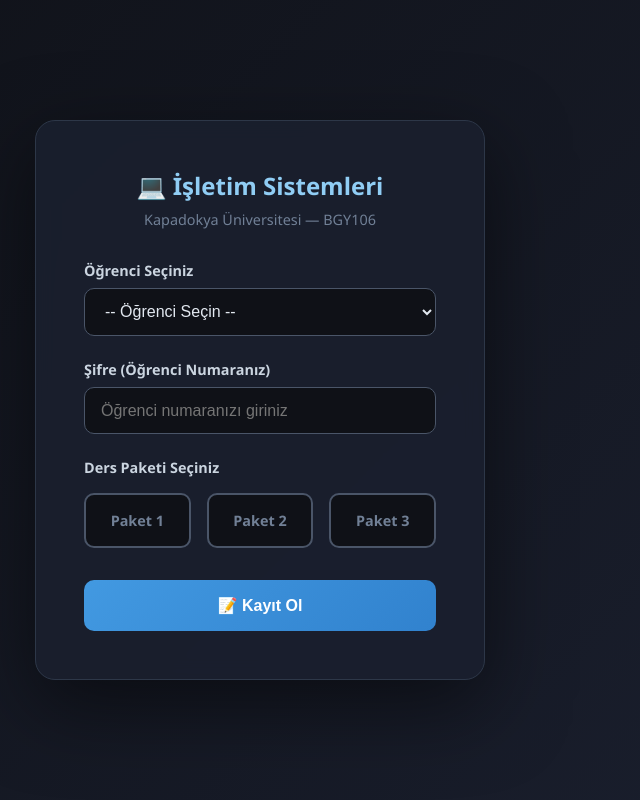
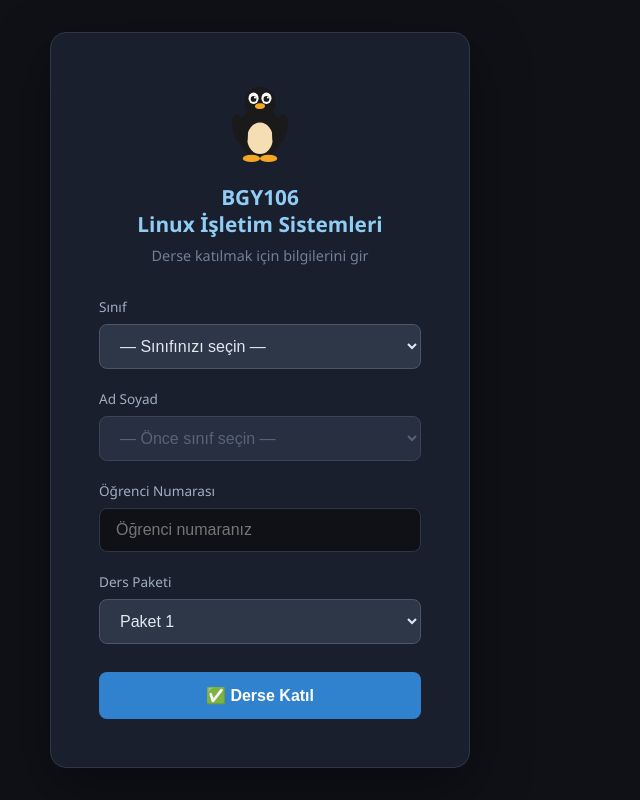
Before and after one commit to bekiragirgun/enroll, a Flask app: template templates/login.html in a window 1280 px wide. Shown: the whole page, without its empty margins (380-1020 px from the left). Run offline with Flask 3, Linux system fonts and the light colour scheme; the template is opened without the code that fills it, so the values that code supplies are empty.

Commit message:
Özellik: Sınıf seçimli öğrenci girişi
- 💻 İşletim Sistemleri başlığı (Linux Terminal değil)
- Sınıf seçimi eklendi (öğrenci_listesi API ile)
- Öğrenci dropdown'dan kendi adını seçer
- Öğrenci numarası şifre olarak kullanılır
- Ders paketi 1,2,3 seçimi eklendi
- ✅ Derse Katıl butonu
- Tux penguin logosu eklendi
- Eski sistem restore edildi

```diff
--- a/app.py
+++ b/app.py
@@ -209,54 +209,56 @@ PAKET_SECENEKLERI = [
 @app.route('/')
 def ana():
     """Ana sayfa - Giriş formu."""
-    with db_baglantisi() as db:
-        ogrenciler = db.execute(
-            'SELECT id, ad, soyad, numara FROM ogrenciler ORDER BY ad, soyad'
-        ).fetchall()
-    return render_template('login.html', ogrenciler=ogrenciler)
+    siniflar = sinif_listesi()
+    return render_template('login.html', siniflar=siniflar, paket_varsayilan=paket_hesapla(), paket_secenekleri=PAKET_SECENEKLERI)
 
 @app.route('/giris', methods=['POST'])
 def giris():
-    ogrenci_id = request.form.get('ogrenci_id', '').strip()
-    sifre      = request.form.get('sifre', '').strip()
+    sinif_id  = request.form.get('sinif_id', '').strip()
+    ad_soyad  = request.form.get('ad_soyad', '').strip().upper()
+    numara    = request.form.get('numara', '').strip()
     ders_paketi = request.form.get('ders_paketi', '').strip()
+
+    siniflar = sinif_listesi()
 
     # Hata durumunda formu tekrar göstermek için yardımcı
     def hata_goster(mesaj):
-        with db_baglantisi() as db:
-            ogrenciler = db.execute(
-                'SELECT id, ad, soyad, numara FROM ogrenciler ORDER BY ad, soyad'
-            ).fetchall()
-        return render_template('login.html', hata=mesaj, ogrenciler=ogrenciler)
+        return render_template('login.html',
+                               hata=mesaj,
+                               siniflar=siniflar,
+                               paket_secenekleri=PAKET_SECENEKLERI,
+                               paket_varsayilan=ders_paketi or paket_hesapla())
 
-    if not ogrenci_id or not sifre or not ders_paketi:
+    if not sinif_id or not ad_soyad or not numara or not ders_paketi:
         return hata_goster('Lütfen tüm alanları doldurun.')
 
-    # Ders paketi doğrulama
-    if ders_paketi not in ['1', '2', '3']:
-        return hata_goster('Geçersiz ders paketi seçimi.')
+    # Paket doğrulma
+    if ders_paketi not in PAKET_SECENEKLERI:
+        ders_paketi = paket_hesapla()   # Geçersizse saate göre dön
 
-    # Öğrenci bilgilerini getir
+    # ── Whitelist kontrolü ──
     with db_baglantisi() as db:
         ogrenci = db.execute(
-            'SELECT id, ad, soyad, numara FROM ogrenciler WHERE id=?',
-            (ogrenci_id,)
+            'SELECT ad, soyad, numara FROM ogrenciler WHERE ad_soyad=? AND sinif_id=?',
+            (ad_soyad, sinif_id)
         ).fetchone()
 
-        if not ogrenci:
-            return hata_goster('Öğrenci bulunamadı.')
+    if not ogrenci:
+        return hata_goster('Bu öğrenci numarası seçili sınıfa kayıtlı değil.')
 
-        # Şifre kontrolü (öğrenci numarası ile)
-        if ogrenci['numara'] != sifre:
-            return hata_goster('Hatalı şifre!')
+    # Şifre kontrolü (öğrenci numarası ile)
+    if ogrenci['numara'] != numara:
+        return hata_goster('Hatalı şifre!')
 
-    tam_ad = (ogrenci['ad'] + ' ' + ogrenci['soyad']).upper()
-    numara = ogrenci['numara']
-    saat = simdi()
-    tarih = bugun()
-    istemci = istemci_ip()
+    saat      = simdi()
+    tarih     = bugun()
+    istemci   = istemci_ip()
 
     with db_baglantisi() as db:
+        # Sınıf adını al
+        sinif_row = db.execute('SELECT ad FROM siniflar WHERE id=?', (sinif_id,)).fetchone()
+        sinif_ad  = sinif_row['ad'] if sinif_row else ''
+
         # ── 1. AYNI IP'DEN FARKLI ÖĞRENCİ KONTROLÜ ────────────────────
         # Aynı IP'den bugün BU PAKET'te FARKLI bir öğrenci giriş yapmış mı?
         # (Aynı öğrenci tekrar giriyorsa NUMARA AYNI olacağı için atlanır)
@@ -278,8 +280,8 @@ def giris():
                     (tarih, saat, istemci,
                      list(ip_numaralar)[0],  # İlk numara
                      'Aynı IP',  # Gerçek ad (IP logu)
-                     numara, tam_ad,
-                     '')  # Sinif bilgisi dropdown'dan yok
+                     numara, ad_soyad,
+                     sinif_ad)
                 )
                 db.commit()
                 # ─────────────────────────────────────────────────────
@@ -295,10 +297,9 @@ def giris():
         if var_mi:
             # Öğrenci zaten giriş yapmış, tekrar hoş geldin!
             session['ogrenci_numara'] = numara
-            session['ogrenci_ad'] = tam_ad
-            session['ogrenci_id'] = ogrenci_id
+            session['ogrenci_ad'] = ad_soyad
             return render_template('ogrenci_ana.html',
-                                   ad_soyad=tam_ad,
+                                   ad_soyad=ad_soyad,
                                    saat=var_mi['saat'],
                                    paket=ders_paketi,
                                    tekrar_giris=True)
@@ -307,16 +308,15 @@ def giris():
         db.execute(
             'INSERT INTO yoklama (tarih, ad_soyad, numara, saat, sinif, paket, ip, kaynak) '
             'VALUES (?,?,?,?,?,?,?,?)',
-            (tarih, tam_ad, numara, saat, '', ders_paketi, istemci, 'web')
+            (tarih, ad_soyad, numara, saat, sinif_ad, ders_paketi, istemci, 'web')
         )
         db.commit()
 
     # Öğrenci session bilgileri (terminal sayfası için gerekli)
     session['ogrenci_numara'] = numara
-    session['ogrenci_ad'] = tam_ad
-    session['ogrenci_id'] = ogrenci_id
+    session['ogrenci_ad'] = ad_soyad
 
-    return render_template('ogrenci_ana.html', ad_soyad=tam_ad, saat=saat, paket=ders_paketi)
+    return render_template('ogrenci_ana.html', ad_soyad=ad_soyad, saat=saat, paket=ders_paketi)
 
 @app.route('/api/durum')
 def api_durum():
--- a/templates/login.html
+++ b/templates/login.html
@@ -3,190 +3,122 @@
 <head>
   <meta charset="UTF-8">
   <meta name="viewport" content="width=device-width, initial-scale=1.0">
-  <title>BGY106 Linux İşletim Sistemleri — Ders Takip</title>
+  <title>BGY106 Linux İşletim Sistemleri — Yoklama</title>
   <link rel="stylesheet" href="/static/css/stil.css">
-  <style>
-    body {
-      background: linear-gradient(135deg, #0f1117 0%, #1a1f2e 100%);
-      min-height: 100vh;
-      display: flex;
-      align-items: center;
-      justify-content: center;
-      padding: 1rem;
-    }
-
-    .login-container {
-      background: rgba(26, 31, 46, 0.95);
-      border: 1px solid #2d3748;
-      border-radius: 20px;
-      padding: 3rem;
-      width: 100%;
-      max-width: 450px;
-      box-shadow: 0 25px 80px rgba(0,0,0,0.5);
-      backdrop-filter: blur(10px);
-    }
-
-    .logo {
-      text-align: center;
-      margin-bottom: 2rem;
-    }
-
-    .logo h1 {
-      font-size: 1.5rem;
-      color: #90cdf4;
-      margin-bottom: 0.5rem;
-      font-weight: 700;
-    }
-
-    .logo p {
-      color: #718096;
-      font-size: 0.9rem;
-    }
-
-    .form-group {
-      margin-bottom: 1.5rem;
-    }
-
-    .form-group label {
-      display: block;
-      color: #cbd5e0;
-      font-size: 0.9rem;
-      font-weight: 600;
-      margin-bottom: 0.5rem;
-    }
-
-    .form-group select,
-    .form-group input {
-      width: 100%;
-      padding: 0.85rem 1rem;
-      background: #0f1117;
-      border: 1px solid #4a5568;
-      border-radius: 10px;
-      color: #e2e8f0;
-      font-size: 1rem;
-      transition: all 0.2s;
-      box-sizing: border-box;
-    }
-
-    .form-group select:focus,
-    .form-group input:focus {
-      outline: none;
-      border-color: #4299e1;
-      box-shadow: 0 0 0 3px rgba(66, 153, 225, 0.2);
-    }
-
-    .btn-submit {
-      width: 100%;
-      padding: 1rem;
-      background: linear-gradient(135deg, #4299e1 0%, #3182ce 100%);
-      color: white;
-      border: none;
-      border-radius: 10px;
-      font-size: 1rem;
-      font-weight: 700;
-      cursor: pointer;
-      transition: all 0.2s;
-    }
-
-    .btn-submit:hover {
-      transform: translateY(-2px);
-      box-shadow: 0 10px 30px rgba(66, 153, 225, 0.3);
-    }
-
-    .ders-paketi {
-      display: flex;
-      gap: 1rem;
-      margin-top: 1rem;
-    }
-
-    .ders-paketi label {
-      flex: 1;
-      padding: 1rem;
-      background: #0f1117;
-      border: 2px solid #4a5568;
-      border-radius: 10px;
-      text-align: center;
-      cursor: pointer;
-      transition: all 0.2s;
-      color: #718096;
-      font-weight: 600;
-    }
-
-    .ders-paketi input[type="radio"] {
-      display: none;
-    }
-
-    .ders-paketi input[type="radio"]:checked + label {
-      border-color: #4299e1;
-      background: rgba(66, 153, 225, 0.2);
-      color: #90cdf4;
-    }
+</head>
+<body>
+  <div class="giris-kapsayici">
+    <div class="giris-kutu">
+      <!-- Tux Logo -->
+      <div style="text-align:center;margin-bottom:0.75rem;">
+        <svg xmlns="http://www.w3.org/2000/svg" viewBox="0 0 100 120" width="72" height="86" style="display:inline-block;">
+          <!-- Gövde -->
+          <ellipse cx="50" cy="72" rx="30" ry="36" fill="#1a1a1a"/>
+          <!-- Göbek -->
+          <ellipse cx="50" cy="80" rx="18" ry="22" fill="#f5deb3"/>
+          <!-- Kafa -->
+          <ellipse cx="50" cy="30" rx="22" ry="22" fill="#1a1a1a"/>
+          <!-- Sol göz beyazı -->
+          <ellipse cx="41" cy="24" rx="7" ry="8" fill="white"/>
+          <!-- Sağ göz beyazı -->
+          <ellipse cx="59" cy="24" rx="7" ry="8" fill="white"/>
+          <!-- Sol göz -->
+          <circle cx="41" cy="25" r="4" fill="#1a1a1a"/>
+          <!-- Sağ göz -->
+          <circle cx="59" cy="25" r="4" fill="#1a1a1a"/>
+          <!-- Sol göz parlaklık -->
+          <circle cx="43" cy="23" r="1.5" fill="white"/>
+          <!-- Sağ göz parlaklık -->
+          <circle cx="61" cy="23" r="1.5" fill="white"/>
+          <!-- Gaga -->
+          <ellipse cx="50" cy="35" rx="7" ry="4" fill="#f5a623" transform="rotate(-5,50,35)"/>
+          <!-- Sol kanat -->
+          <ellipse cx="22" cy="68" rx="10" ry="22" fill="#1a1a1a" transform="rotate(-15,22,68)"/>
+          <!-- Sağ kanat -->
+          <ellipse cx="78" cy="68" rx="10" ry="22" fill="#1a1a1a" transform="rotate(15,78,68)"/>
+          <!-- Sol ayak -->
+          <ellipse cx="38" cy="108" rx="12" ry="5" fill="#f5a623"/>
+          <!-- Sağ ayak -->
+          <ellipse cx="62" cy="108" rx="12" ry="5" fill="#f5a623"/>
+        </svg>
+      </div>
+      <h1 style="font-size:1.3rem;line-height:1.3;">BGY106<br>Linux İşletim Sistemleri</h1>
+      <p class="alt-baslik">Derse katılmak için bilgilerini gir</p>
 
       {% if hata %}
-    .error {
-      background: rgba(229, 62, 62, 0.1);
-      border: 1px solid #e53e3e;
-      border-radius: 10px;
-      padding: 1rem;
-      margin-bottom: 1.5rem;
-      color: #fc8181;
-      font-size: 0.9rem;
-      text-align: center;
-    }
-    {% endif %}
-  </style>
-</head>
-<body>
-
-<div class="login-container">
-  <div class="logo">
-    <h1>💻 İşletim Sistemleri</h1>
-    <p>Kapadokya Üniversitesi — BGY106</p>
-  </div>
-
-  {% if hata %}
-  <div class="error">
+      <div style="background:#742a2a; border:1px solid #c53030; border-radius:8px; padding:0.75rem 1rem; margin-bottom:1rem; font-size:0.9rem; color:#fed7d7;">
         ⚠️ {{ hata }}
       </div>
       {% endif %}
 
       <form method="POST" action="/giris">
-    <div class="form-group">
-      <label for="ogrenci_id">Öğrenci Seçiniz</label>
-      <select id="ogrenci_id" name="ogrenci_id" required>
-        <option value="">-- Öğrenci Seçin --</option>
-        {% for ogrenci in ogrenciler %}
-        <option value="{{ ogrenci.id }}">{{ ogrenci.ad }} {{ ogrenci.soyad }} ({{ ogrenci.numara }})</option>
+        <div class="form-grup">
+          <label>Sınıf</label>
+          <select name="sinif_id" id="sinif-sec" required
+                  onchange="ogrenciListesiYukle(this.value)"
+                  style="width:100%; padding:0.75rem 1rem; background:#2d3748; color:#e2e8f0; border:1px solid #4a5568; border-radius:8px; font-size:1rem; outline:none;">
+            <option value="" disabled selected>— Sınıfınızı seçin —</option>
+            {% for sinif in siniflar %}
+            <option value="{{ sinif.id }}">{{ sinif.ad }}</option>
             {% endfor %}
           </select>
         </div>
+        <div class="form-grup">
+          <label>Ad Soyad</label>
+          <select name="ad_soyad" id="ogrenci-sec" required disabled
+                  style="width:100%; padding:0.75rem 1rem; background:#2d3748; color:#718096; border:1px solid #4a5568; border-radius:8px; font-size:1rem; outline:none; cursor:not-allowed;">
+            <option value="">— Önce sınıf seçin —</option>
+          </select>
+        </div>
+        <div class="form-grup">
+          <label>Öğrenci Numarası</label>
+          <input type="password" name="numara" placeholder="Öğrenci numaranız" required>
+        </div>
+        <div class="form-grup">
+          <label>Ders Paketi</label>
+          <select name="ders_paketi" required style="width:100%; padding:0.75rem 1rem; background:#2d3748; color:#e2e8f0; border:1px solid #4a5568; border-radius:8px; font-size:1rem; outline:none;">
+            <option value="1">Paket 1</option>
+            <option value="2">Paket 2</option>
+            <option value="3">Paket 3</option>
+          </select>
+        </div>
+        <button type="submit" class="btn-ana">✅ Derse Katıl</button>
+      </form>
 
-    <div class="form-group">
-      <label for="sifre">Şifre (Öğrenci Numaranız)</label>
-      <input type="password" id="sifre" name="sifre" required
-             placeholder="Öğrenci numaranızı giriniz"
-             pattern="[0-9]+">
-    </div>
+      <script>
+        async function ogrenciListesiYukle(sinifId) {
+          const sec = document.getElementById('ogrenci-sec');
 
-    <div class="form-group">
-      <label>Ders Paketi Seçiniz</label>
-      <div class="ders-paketi">
-        <input type="radio" id="pakets" name="ders_paketi" value="1" required>
-        <label for="pakets">Paket 1</label>
+          // Sıfırla
+          sec.innerHTML = '<option value="">Yükleniyor…</option>';
+          sec.disabled  = true;
+          sec.style.color  = '#718096';
+          sec.style.cursor = 'not-allowed';
 
-        <input type="radio" id="paket2" name="ders_paketi" value="2">
-        <label for="paket2">Paket 2</label>
+          if (!sinifId) return;
 
-        <input type="radio" id="paket3" name="ders_paketi" value="3">
-        <label for="paket3">Paket 3</label>
+          try {
+            const r    = await fetch('/api/ogrenci_listesi/' + sinifId);
+            const veri = await r.json();
+
+            sec.innerHTML = '<option value="">— Adınızı seçin —</option>';
+            veri.ogrenciler.forEach(function(o) {
+              const opt = document.createElement('option');
+              opt.value              = o.ad_soyad;
+              opt.dataset.numara     = o.numara;
+              opt.textContent        = o.ad_soyad;
+              sec.appendChild(opt);
+            });
+            sec.disabled     = false;
+            sec.style.color  = '#e2e8f0';
+            sec.style.cursor = 'default';
+          } catch(e) {
+            sec.innerHTML = '<option value="">Hata — sayfayı yenileyin</option>';
+          }
+        }
+
+      </script>
     </div>
   </div>
-
-    <button type="submit" class="btn-submit">
-      📝 Kayıt Ol
-    </button>
-  </form>
-</div>
-
 </body>
 </html>
```
Lines whose indentation alone changed are shown as unchanged.
